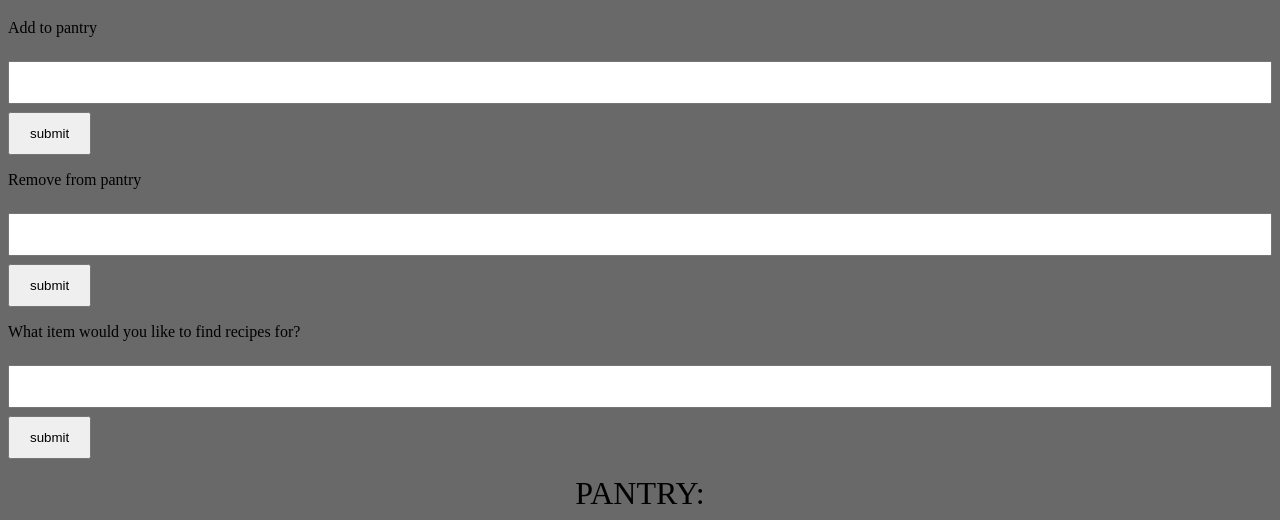
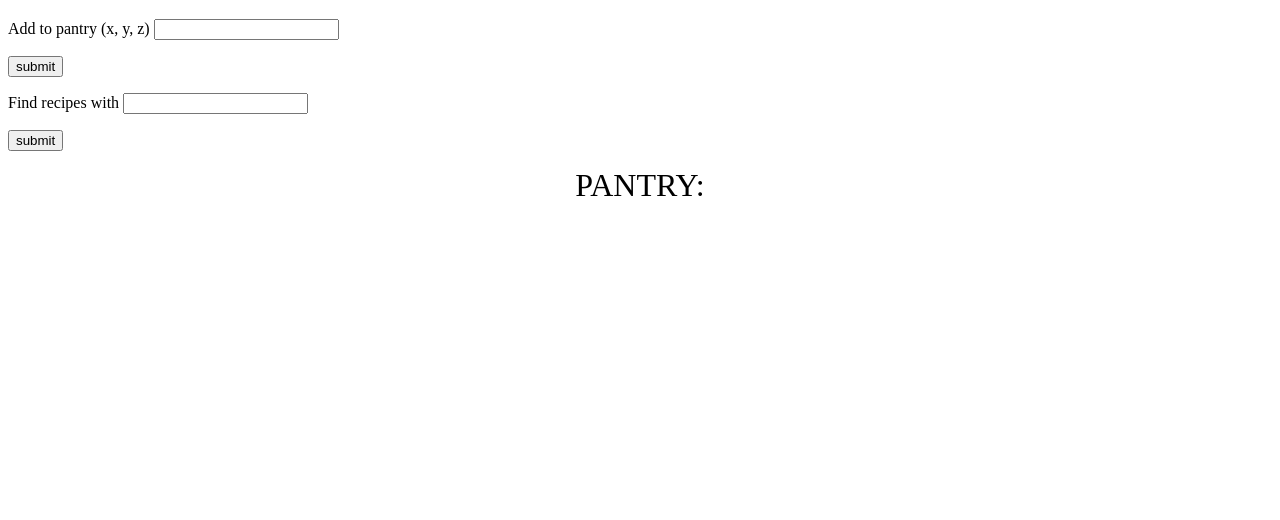
Before and after one commit to dphan480/tartanhack21, a Flask app: page / in a window 1280 px wide. Shown: the part 309-829 px from the top of the page. After the commit the page ends 505 px from the top, so only its background shows below. Run offline with Flask 2, Linux system fonts and the light colour scheme.

Commit message:
Update homepage.html

```diff
--- a/David Phan/templates/homepage.html
+++ b/David Phan/templates/homepage.html
@@ -1,32 +1,29 @@
 <!doctype html>
 <html>
     <head>
-    <link rel="stylesheet" href="design.css">
     <title>Home Page</title>
     </head>
     <body>
-        <center><img src='https://cdn.discordapp.com/attachments/817509433101123586/817988818044977152/Untitled_Artwork.png' alt='sloth' height = 300 width = 100%/></center>
+        <center><img src='https://cdn.discordapp.com/attachments/817509433101123586/818143081672343552/Untitled_Artwork.png' alt='sloth' height = 300 width = 100%/></center>
     </body>
     <form action="/" method = "POST">
-        <p>Add to pantry </p>
-        <p><input type = "text" name = "Item" />
-            <input type = "submit" value = "submit" /></p>
-    </form>
-    <form action="/" method = "POST">
-        <p>Remove from pantry</p>
-        <p><input type = "text" name = "RemoveItem" />
-            <input type = "submit" value = "submit" /></p>
+        <p>Add to pantry (x, y, z) <input type = "text" name = "Item" /></p>
+        <p><input type = "submit" value = "submit" /></p>
     </form>
     <form action="/search/" method = "POST">
-        <p>What item would you like to find recipes for?</p>
-        <p></p><input type = "text" name = "Recipes" />
-            <input type = "submit" value = "submit" /></p>
+        <p>Find recipes with <input type = "text" name = "Recipes" /></p>
+        <p><input type = "submit" value = "submit" /></p>
     </form>
     <body>
         <center>
         <font size="6">PANTRY:</font>
         {% for item in pantry %}
-            <p>{{item}}</p>
-        {% endfor %}</center>
+            <form action="/" method= "POST">
+                <p>{{item}}
+                    <input type = "submit" name = {{item}} value = "x" />
+                </p>
+            </form>
+        {% endfor %}
+        </center>
     </body>
 </html>
```
